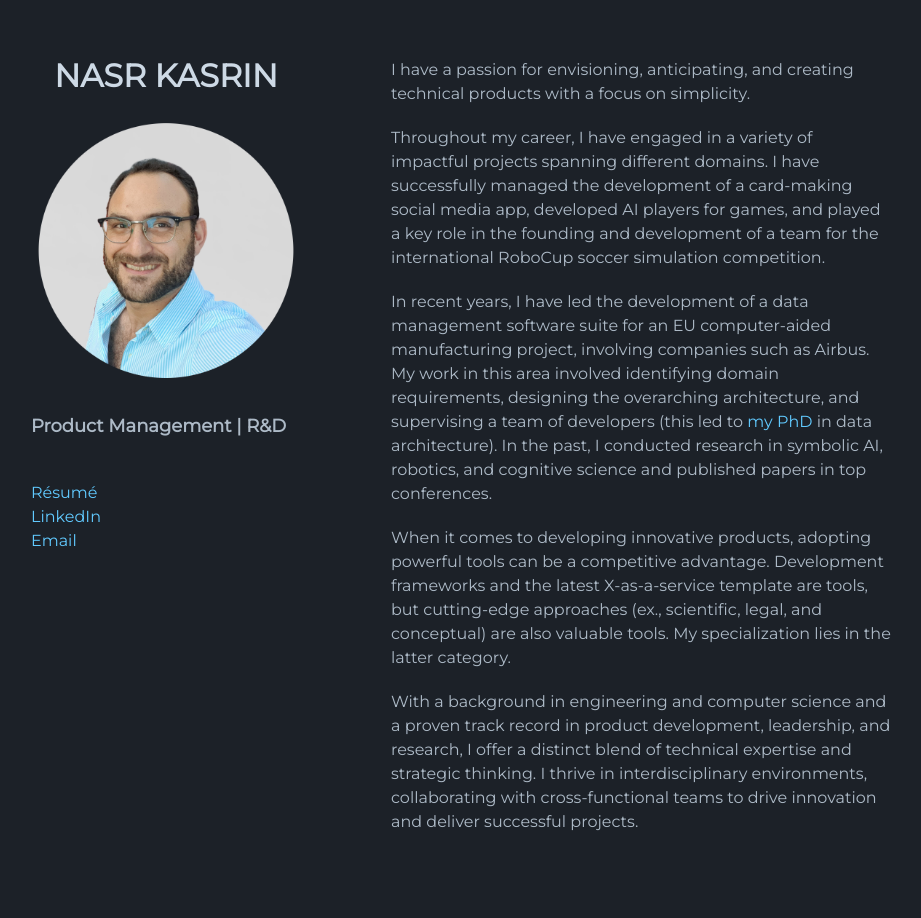
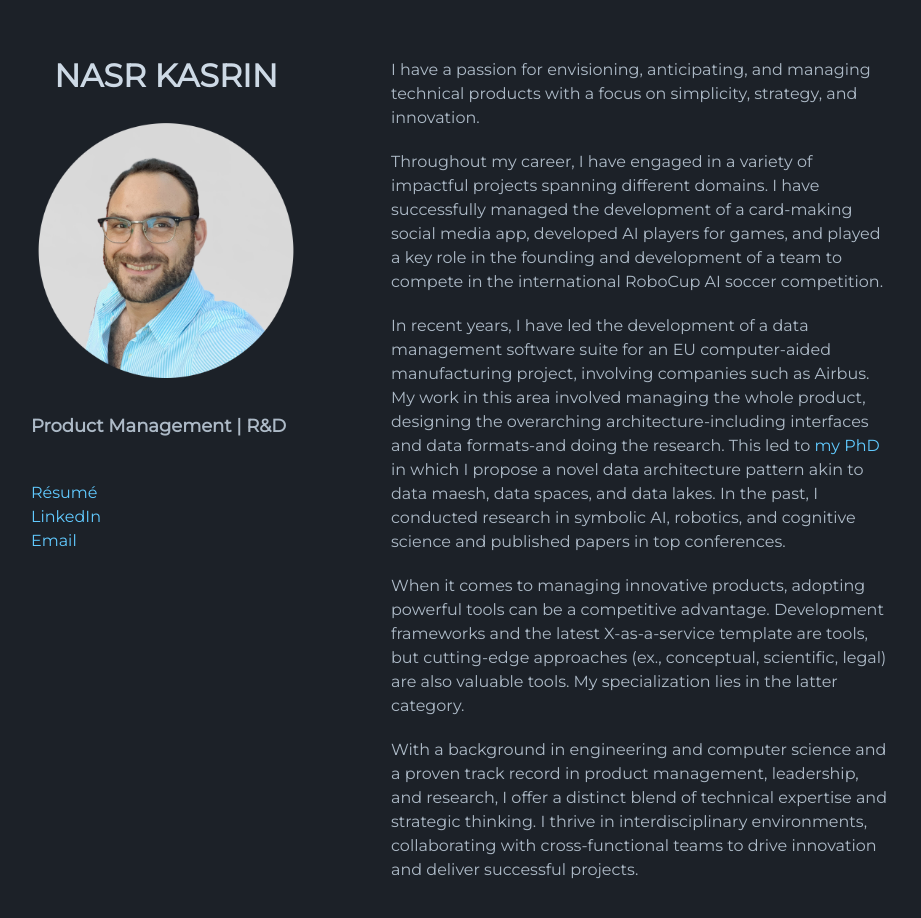
Before and after one commit to n42r/n42r.github.io, a Jekyll site: the page built from index.md, in a window 1280 px wide and 952 px high. Shown: the top 918 px of the window, without its empty margins (179-1100 px from the left). Built offline with Jekyll 4.4.1, drawn with Linux system fonts in a browser that asks for light colours; the repository's description, which GitHub fills in, is left out.

Commit message:
updated profile text

```diff
--- a/index.md
+++ b/index.md
@@ -2,12 +2,12 @@
 layout: default
 ---
 
-I have a passion for envisioning, anticipating, and creating technical products with a focus on simplicity.
+I have a passion for envisioning, anticipating, and managing technical products with a focus on simplicity, strategy, and innovation.
 
-Throughout my career, I have engaged in a variety of impactful projects spanning different domains. I have successfully managed the development of a card-making social media app, developed AI players for games, and played a key role in the founding and development of a team for the international RoboCup soccer simulation competition.
+Throughout my career, I have engaged in a variety of impactful projects spanning different domains. I have successfully managed the development of a card-making social media app, developed AI players for games, and played a key role in the founding and development of a team to compete in the international RoboCup AI soccer competition.
 
-In recent years, I have led the development of a data management software suite for an EU computer-aided manufacturing project, involving companies such as Airbus. My work in this area involved identifying domain requirements, designing the overarching architecture, and supervising a team of developers (this led to [my PhD](https://n42r.github.io/phd) in data architecture). In the past, I conducted research in symbolic AI, robotics, and cognitive science and published papers in top conferences.
+In recent years, I have led the development of a data management software suite for an EU computer-aided manufacturing project, involving companies such as Airbus. My work in this area involved managing the whole product, designing the overarching architecture-including interfaces and data formats-and doing the research. This led to [my PhD](https://n42r.github.io/phd) in which I propose a novel data architecture pattern akin to data maesh, data spaces, and data lakes. In the past, I conducted research in symbolic AI, robotics, and cognitive science and published papers in top conferences.
 
-When it comes to developing innovative products, adopting powerful tools can be a competitive advantage. Development frameworks and the latest X-as-a-service template are tools, but cutting-edge approaches (ex., scientific, legal, and conceptual) are also valuable tools. My specialization lies in the latter category.
+When it comes to managing innovative products, adopting powerful tools can be a competitive advantage. Development frameworks and the latest X-as-a-service template are tools, but cutting-edge approaches (ex., conceptual, scientific, legal) are also valuable tools. My specialization lies in the latter category.
 
-With a background in engineering and computer science and a proven track record in product development, leadership, and research, I offer a distinct blend of technical expertise and strategic thinking. I thrive in interdisciplinary environments, collaborating with cross-functional teams to drive innovation and deliver successful projects.
+With a background in engineering and computer science and a proven track record in product management, leadership, and research, I offer a distinct blend of technical expertise and strategic thinking. I thrive in interdisciplinary environments, collaborating with cross-functional teams to drive innovation and deliver successful projects.
```
